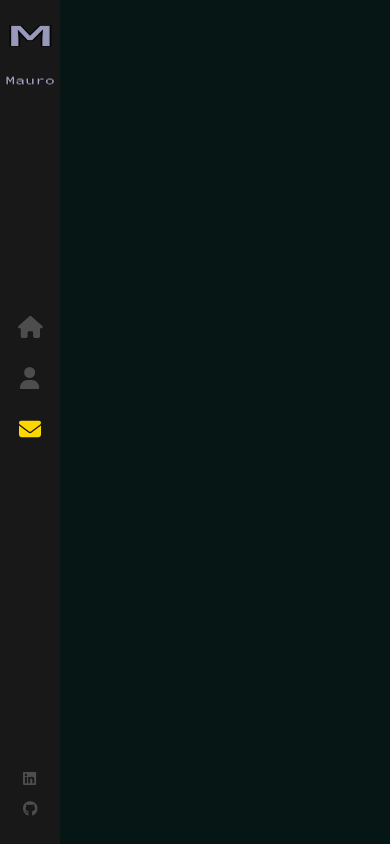
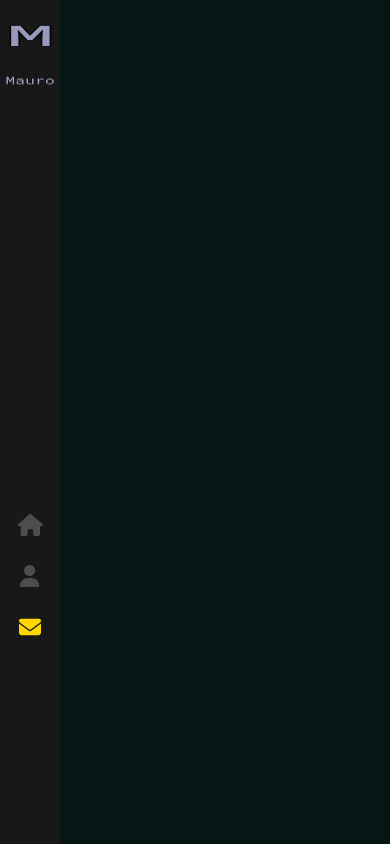
Before and after one commit to MauroMarchesan88/MauroMarchesan88.github.io, a React (Create React App) app: page /contact in a window 390 px wide. Shown: the top 844 px of the page. Built offline with nearby package versions, Linux system fonts and the light colour scheme.

Commit message:
improving responsiveness of nav-bar

```diff
--- a/src/Pages/Layout/index.scss
+++ b/src/Pages/Layout/index.scss
@@ -40,8 +40,17 @@
     }
 }
 
+@media only screen and (max-width: 1200px) {
+    .nav-bar {
+        height: 1200px;
+    }
+}
 
 @media only screen and (max-width: 1100px) {
+    .nav-bar {
+        height: 1240px;
+    }
+
     .tripWithDad {
         top: 150px;
     }
@@ -51,8 +60,15 @@
     }
 }
 
-  @media only screen and (max-width: 720px) {
+@media only screen and (max-width: 720px) {
     .tripWithDad {
         left: 150px;
     }
 }
+
+@media only screen and (max-width: 550px) {
+    .App {
+        min-height: 100vh;
+        overflow: auto;
+    }
+}
--- a/src/index.css
+++ b/src/index.css
@@ -7,8 +7,15 @@ body {
   font: 300 11px/1.4 'Outfit', 'sans-serif';
   color: #d8ddea;
   background: #051615;
-  overflow: hidden;
+  overflow: auto;
   display: block;
   -webkit-font-smoothing: antialiased;
   -moz-osx-font-smoothing: grayscale;
 }
+
+@media only screen and (max-width: 550px) {
+  body {
+      position: absolute;
+      min-height: 100vh;
+    }
+}
```
Also changed, not shown: src/Components/Sidebar/index.scss (line endings or trailing spaces).
